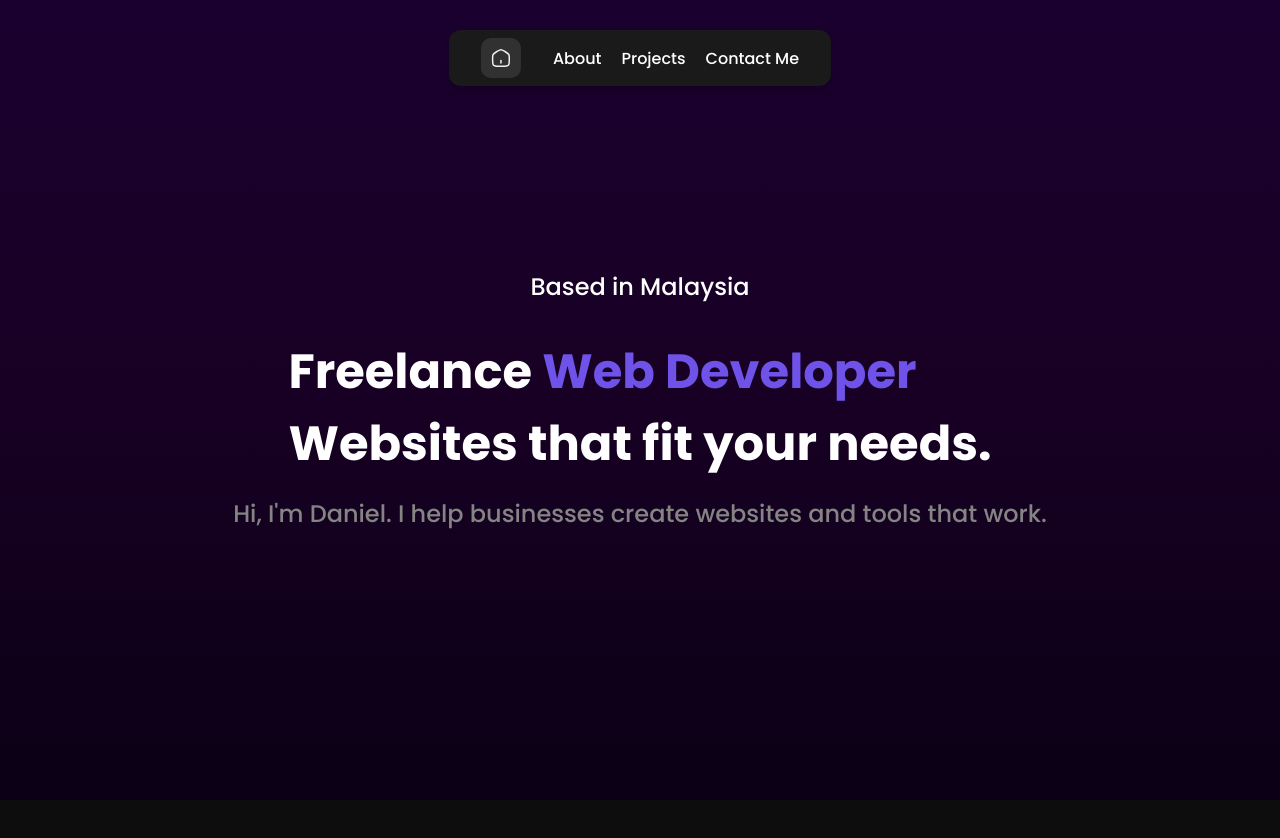
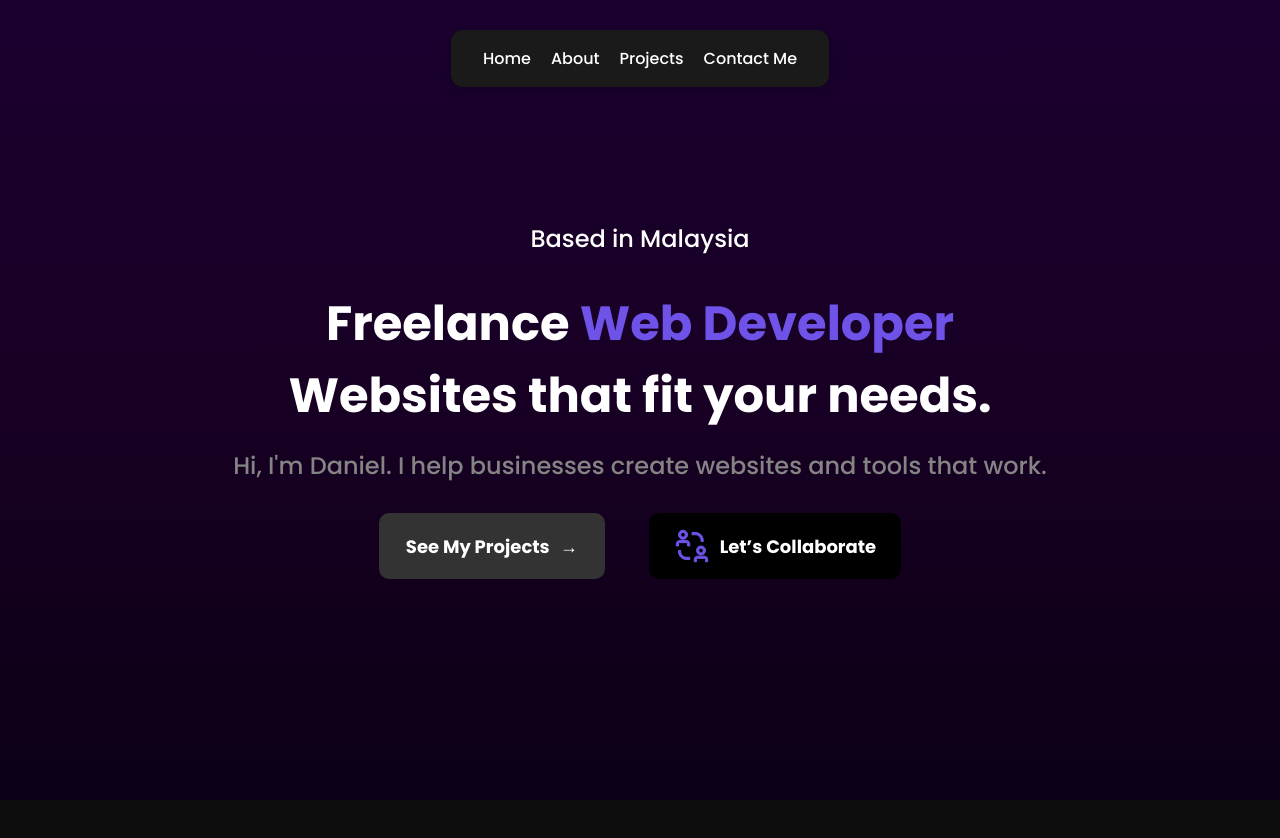
Before and after one commit to daniel-lwl/personal-website, a React (Vite) app: page / in a window 1280 px wide. Shown: the top 838 px of the page. After the commit the page ends 800 px from the top, so only its background shows below. Built offline with nearby package versions, Linux system fonts and the light colour scheme.

Commit message:
feat: Completed Hero Section with CTA Buttons and Improved Layout

```diff
--- a/src/components/layout/Navbar.jsx
+++ b/src/components/layout/Navbar.jsx
@@ -28,15 +28,16 @@ function Navbar() {
         <nav className="navbar" style={{ top: hidden ? "-100px" : "20px" }}>
         <div className="navbar-container">
             {/* Home Button as a Link */}
-            <a href="#home" className="nav-home">
+            {/* <a href="#home" className="nav-home">
                 <img src={homeIcon} alt="Home" />
-            </a>
+            </a> */}
 
             {/* Navigation Links */}
             <ul className="nav-links">
-            <li><a href="#about">About</a></li>
-            <li><a href="#projects">Projects</a></li>
-            <li><a href="#contact">Contact Me</a></li>
+                <li><a href="#home">Home</a></li>
+                <li><a href="#about">About</a></li>
+                <li><a href="#projects">Projects</a></li>
+                <li><a href="#contact">Contact Me</a></li>
             </ul>
         </div>
         </nav>
--- a/src/components/sections/Hero.jsx
+++ b/src/components/sections/Hero.jsx
@@ -1,5 +1,5 @@
 import "../../styles/Hero.css";
-
+import colaborateIcon from "../../assets/icons/Colaborate Icons.svg"
 
 function Hero(){
     return(
@@ -14,6 +14,16 @@ function Hero(){
                 <h2 className="sub-heading">Hi, I'm Daniel. I help businesses create websites and tools that work.</h2>
             </div>
 
+            {/* Buttons Container */}
+            <div className="hero-buttons">
+                <a href="#projects" className="btn primary-btn">
+                    See My Projects <span>→</span>
+                </a>
+                <a href="#contact" className="btn secondary-btn">
+                    <img className="icon" src={colaborateIcon}/> Let’s Collaborate
+                </a>
+            </div>
+
 
         </section>
     );
--- a/src/styles/Hero.css
+++ b/src/styles/Hero.css
@@ -5,6 +5,10 @@
   justify-content: center;
   background: linear-gradient(180deg, #1a002f 0%, #180024 50%, #0b0015 100%);
   color: white;
+  flex-direction: column;
+  align-items: center;
+  text-align: center;
+  padding: 100px 20px;
   margin: 0px;
 }
 
@@ -12,6 +16,7 @@
   display: flex;
   align-items: center;
   flex-direction: column;
+  max-width: 820px;
 }
 
 .main-heading{
@@ -21,3 +26,51 @@
 .sub-heading{
   color: #858484
 }
+
+/*Buttons CSS*/
+.hero-buttons {
+  display: flex;
+  gap: 44px;
+  margin-top: 30px;
+}
+
+.btn {
+  display: flex;
+  align-items: center;
+  justify-content: center;
+  gap: 10px;
+  padding: 15px 25px;
+  border-radius: 10px;
+  font-size: 18px;
+  font-weight: 600;
+  text-decoration: none;
+  cursor: pointer;
+  transition: all 0.3s ease-in-out;
+}
+
+.primary-btn {
+  background-color: #333;
+  color: white;
+  border: 2px solid transparent;
+}
+
+.primary-btn:hover {
+  background-color: white;
+  color: #333;
+  border: 2px solid #333;
+}
+
+.secondary-btn {
+  background-color: black;
+  color: white;
+  /* border: 2px solid black; */
+}
+
+.secondary-btn:hover {
+  background-color: white;
+  color: black;
+}
+
+.icon {
+  font-size: 20px;
+}
--- a/src/styles/Navbar.css
+++ b/src/styles/Navbar.css
@@ -3,10 +3,7 @@
   left: 50%;
   transform: translateX(-50%); /* This centers it horizontally */
   width:auto;
-  /* background: black; */
   padding: 10px 20px;
-  /* border-radius: 20px; */
-  /* box-shadow: 0px 4px 10px rgba(0, 0, 0, 0.2); */
   transition: top 0.3s ease-in-out ; /* Slower transition */
   z-index: 1000; /* Ensures it's above other elements */
 }
@@ -20,7 +17,7 @@
   align-items: center;
   gap: 32px;
   background: #1b1a1a;
-  padding: 8px 32px;
+  padding: 16px 32px;
   border-radius: 12px;
   box-shadow: 0 4px 10px rgba(0, 0, 0, 0.2);
 }
@@ -32,7 +29,12 @@
   width: 40px;
   height: 40px;
   background: rgba(255, 255, 255, 0.1);
-  border-radius: 10px;
+  border-radius: 50%;
+  transition: border 0.3s ease;
+}
+
+.nav-home:hover {
+  border: 2px solid #6F53E8; /* Or whatever color you prefer */
 }
 
 .nav-home img {
--- a/src/styles/global.css
+++ b/src/styles/global.css
@@ -5,8 +5,7 @@
 body {
     font-family: 'Poppins', sans-serif;
     font-size: 16px; /* Base size */
-    min-height: 200vh; /* Ensures enough content for scrolling */
-    overflow-y: scroll; /* Forces a scroll even if content fits */
+    min-height: 100vh; /* Ensures enough content for scrolling */
 }
 
 html, body {
```
Also changed, not shown: src/assets/icons/Colaborate Icons.svg (added).
